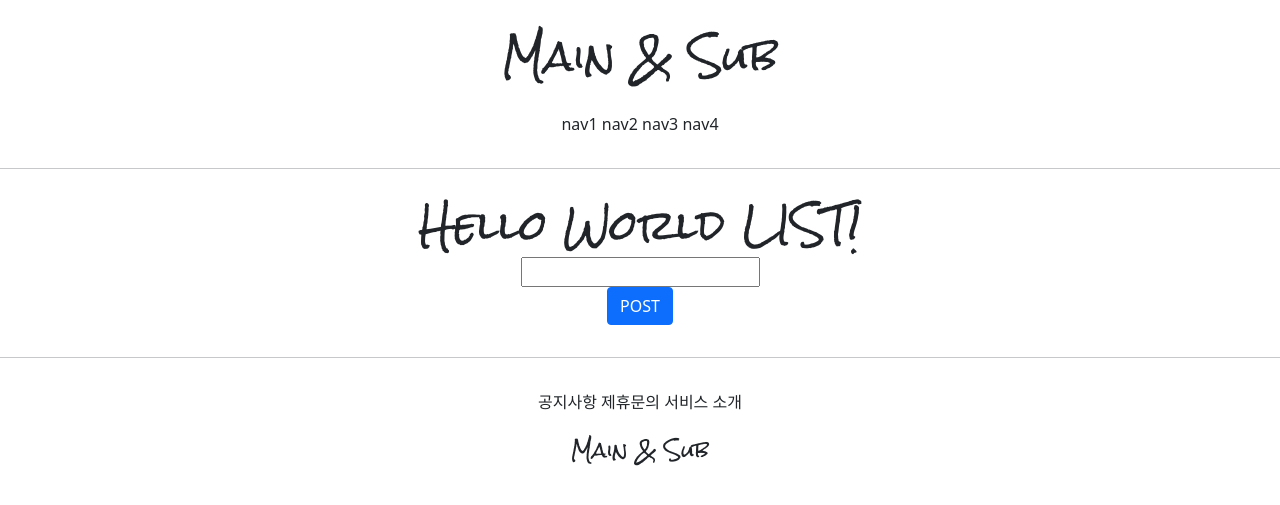
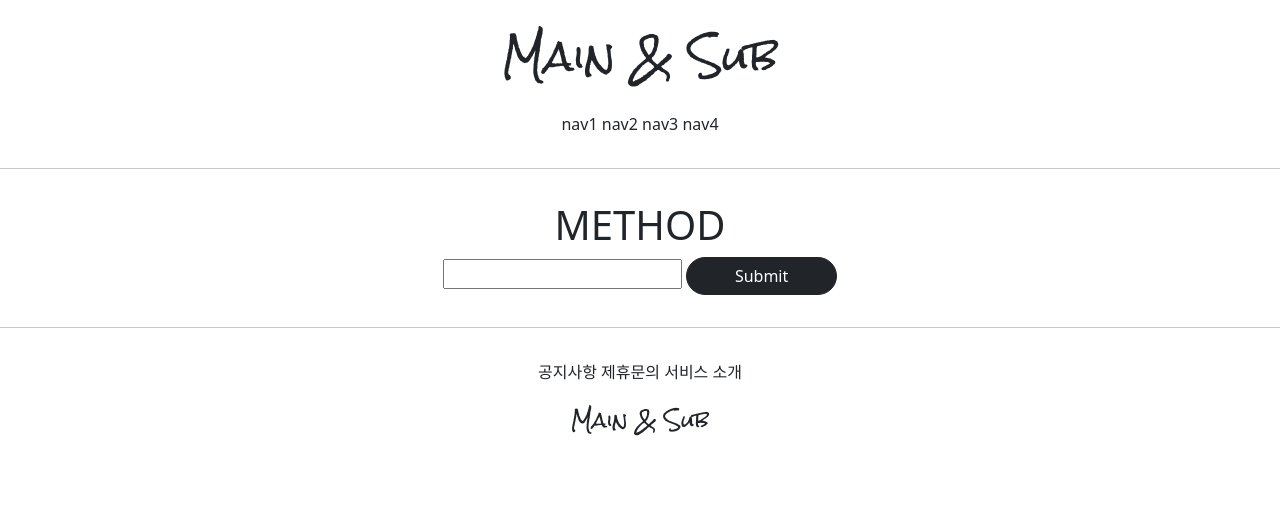
Before and after one commit to xxoellie/selfdjango, a Django app: page /accounts/hello_world/ in a window 1280 px wide. Shown: the top 505 px of the page. Run offline with Django 3.2, Linux system fonts and the light colour scheme; parts of the project's set-up code (start-up, migrations or seed data) failed here and were passed over.

Commit message:
8/6 django self study commit 10

```diff
--- a/accountapp/templates/accountapp/hello_world.html
+++ b/accountapp/templates/accountapp/hello_world.html
@@ -1,27 +1,32 @@
-{% extends 'base.html' %}
+{%  extends 'base.html' %}
 
 {% block content %}
 
-    <div style="text-align: center; border-radius: 1rem; margin:2rem;">
-        <h1 style="font-family: 'Rock Salt', cursive;">
-            Hello World LIST!
-        </h1>
+    <style>
+
+        .testing {
+            background-color : yellow;
+            display: inline-block;
+            margin : 1rem;
+            height: 48px;
+            width : 48px;
+            border-radius: .5rem;
+        }
+
+    </style>
+
+    <div style=" margin : 2rem; text-align: center ">
+        <h1>METHOD</h1>
+
         <form action="/accounts/hello_world/" method="post">
             {% csrf_token %}
-            <div>
-                <input type="text" name="hello_world_input">
-            </div>
-            <div>
-                <input type="submit" class="btn btn-primary" value="POST">
-            </div>
+            <input type="text" name="hello_world_input">
+            <input type="submit" class="px-5 btn btn-dark rounded-pill">
         </form>
 
-        {%  if hello_world_list %}
-            {% for hello_wolrd in hello_world_list %}
-            <h4>
-                {{ hello_world.text }}
-            </h4>
-            {% endfor %}
-        {% endif %}
+        {% for hello_world in hello_world_list %}
+            <h3>{{ hello_world.text}}</h3>
+        {% endfor %}
     </div>
+
 {% endblock %}
--- a/accountapp/views.py
+++ b/accountapp/views.py
@@ -21,4 +21,5 @@ def hello_world(request):
         return HttpResponseRedirect(reverse('accountapp:hello_world'))
     else :
         hello_world_list = HelloWorld.objects.all()
-        return render(request, 'accountapp/hello_world.html', context={'hello_world_list': hello_world_list})
+        return render(request, 'accountapp/hello_world.html',
+                      context={'hello_world_list': hello_world_list})
```
